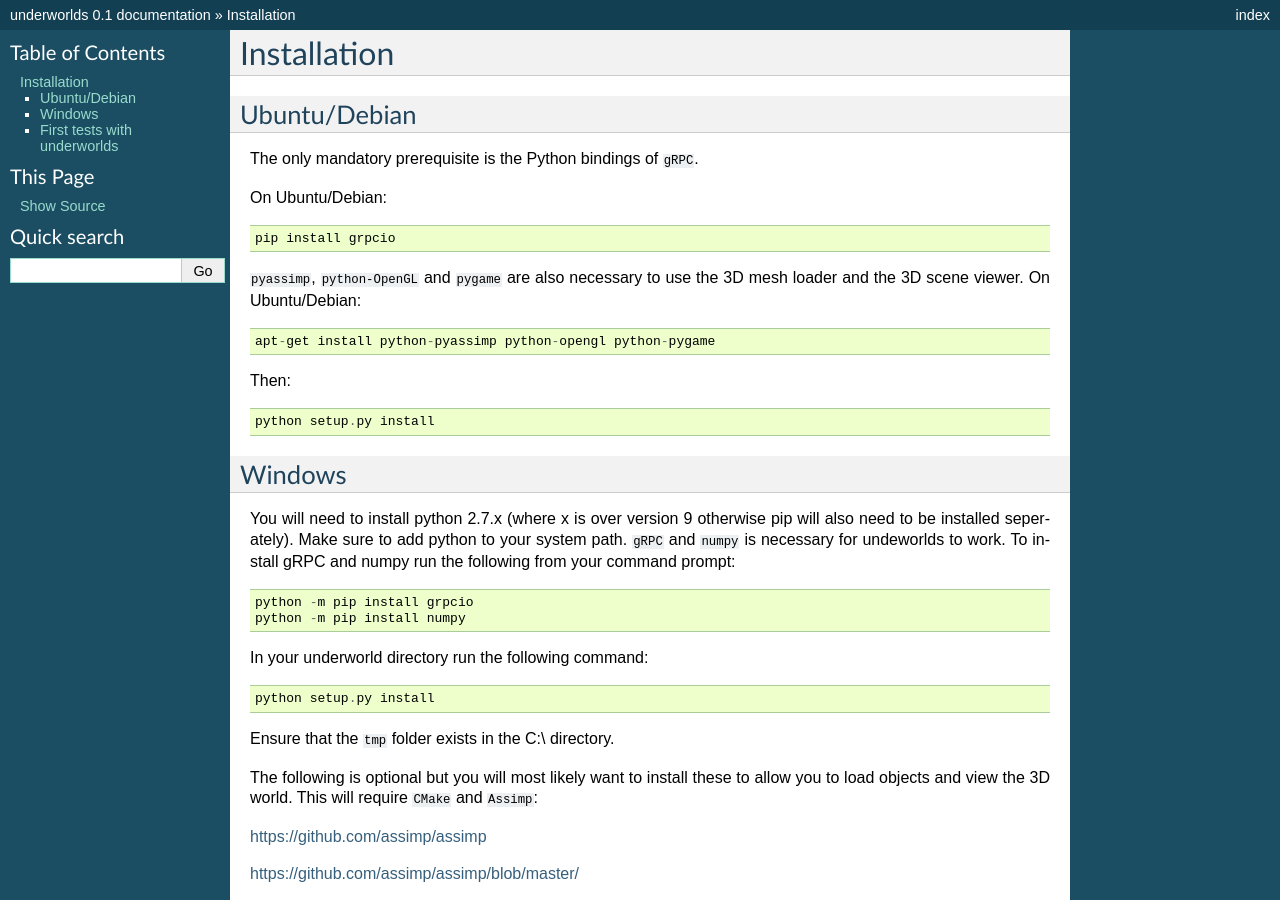
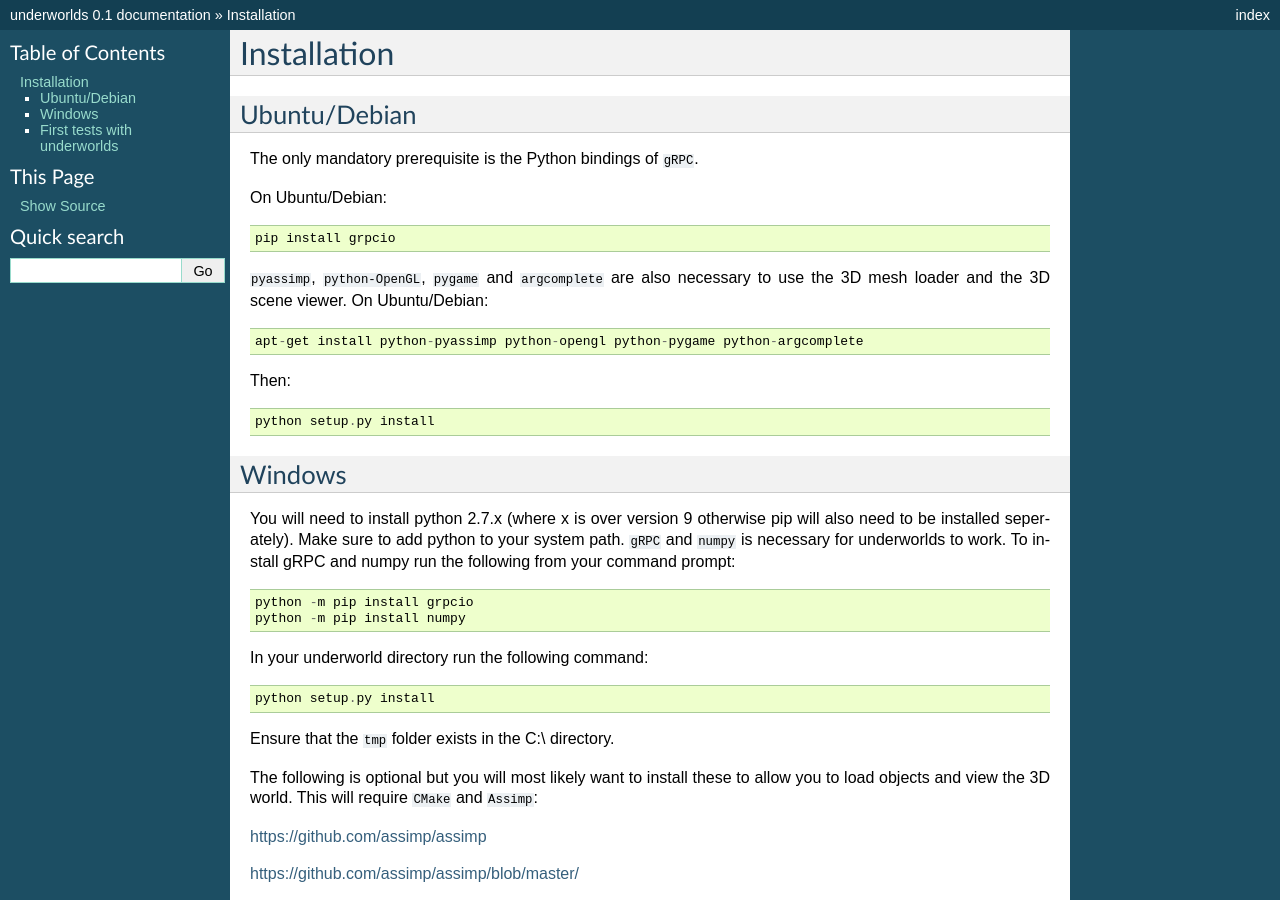
Before and after one commit to underworlds-robot/underworlds, a Sphinx documentation site: the page built from doc/installation.rst, in a window 1280 px wide and 900 px high. Built offline with Sphinx 7.4.7, drawn with Linux system fonts in a browser that asks for light colours.

Commit message:
[doc] Added argcomplete to the requirements

```diff
--- a/doc/installation.rst
+++ b/doc/installation.rst
@@ -10,10 +10,10 @@
 
     pip install grpcio
 
-``pyassimp``, ``python-OpenGL`` and ``pygame`` are also necessary to use the 3D mesh
-loader and the 3D scene viewer. On Ubuntu/Debian::
+``pyassimp``, ``python-OpenGL``, ``pygame`` and ``argcomplete`` are also
+necessary to use the 3D mesh loader and the 3D scene viewer. On Ubuntu/Debian::
 
-    apt-get install python-pyassimp python-opengl python-pygame
+    apt-get install python-pyassimp python-opengl python-pygame python-argcomplete
 
 Then::
 
@@ -24,7 +24,7 @@
 
 You will need to install python 2.7.x (where x is over version 9 otherwise pip
 will also need to be installed seperately). Make sure to add python to your
-system path. ``gRPC`` and ``numpy`` is necessary for undeworlds to work. To install
+system path. ``gRPC`` and ``numpy`` is necessary for underworlds to work. To install
 gRPC and numpy run the following from your command prompt::
 
 	python -m pip install grpcio
--- a/requirements.txt
+++ b/requirements.txt
@@ -1,3 +1,4 @@
 numpy
 grpcio
 pyassimp
+argcomplete
```
